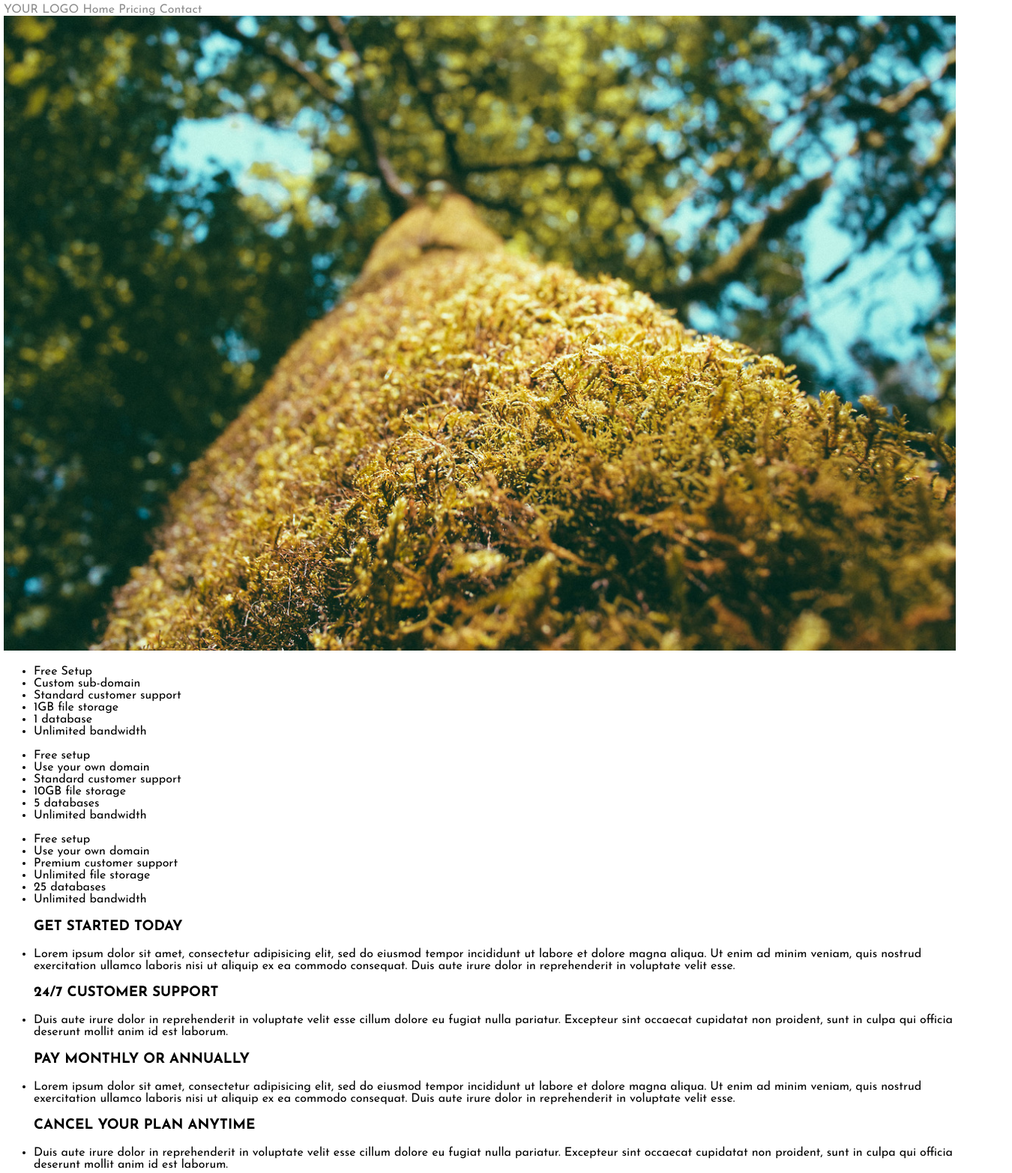
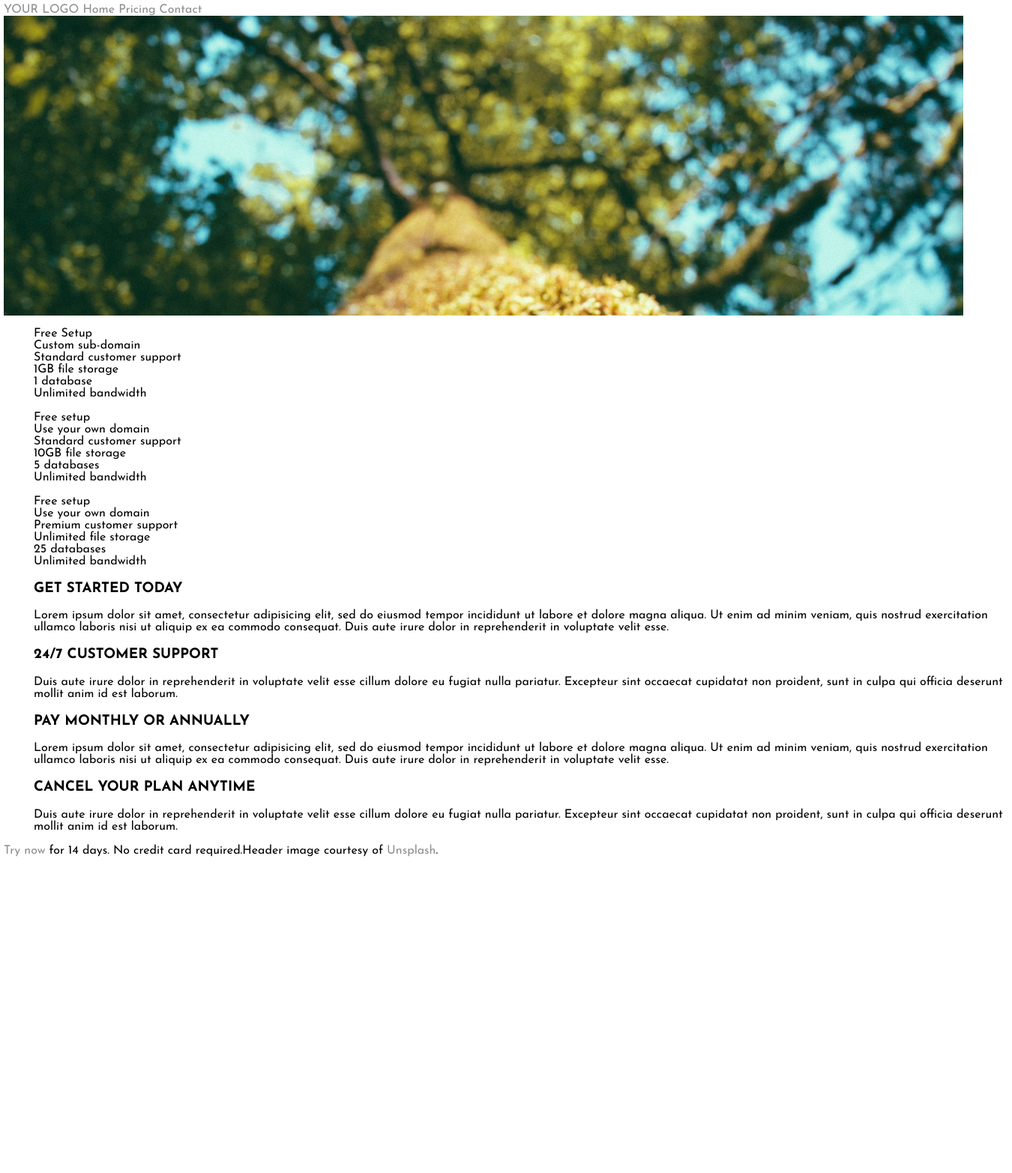
Before and after one commit to MichaelGaynor/Normalize-Website, a plain HTML site: page index.html in a window 1280 px wide. Shown: the top 1565 px of the page at 75% size, 1350 px wide, since content can reach past the window. Drawn offline with Linux system fonts and the light colour scheme.

Commit message:
Changed second set to ol

```diff
--- a/index.html
+++ b/index.html
@@ -9,17 +9,19 @@
 <body>
 
   <div class='Header'>
-    <a href="#">YOUR LOGO</a>
-    <a href="#">Home</a>
-    <a href="#">Pricing</a>
-    <a href="#">Contact</a>
+    <a href="#"> YOUR LOGO </a>
+    <a href="#"> Home </a>
+    <a href="#"> Pricing </a>
+    <a href="#"> Contact </a>
   </div>
 
-  <img src="images/background.jpg" class="Image">
+  <div class="homeTree">
+  <img src="images/background.jpg" class="homeTreePic">
+  </div>
 
   </div>
 
-  <span class="3columns">
+  <div class="3columns">
     <ul class="3column1">
       <li>Free Setup</li>
       <li>Custom sub-domain</li>
@@ -44,10 +46,10 @@
       <li>25 databases</li>
       <li>Unlimited bandwidth</li>
     </ul>
-  </span>
+  </div>
 
   <div class="2columns">
-    <ul class="2column1">
+    <ol class="2column1">
       <h3>GET STARTED TODAY</h3>
       <li>Lorem ipsum dolor sit amet, consectetur adipisicing elit, sed do eiusmod
       tempor incididunt ut labore et dolore magna aliqua. Ut enim ad minim veniam,
@@ -59,8 +61,8 @@
       cillum dolore eu fugiat nulla pariatur. Excepteur sint occaecat cupidatat non
       proident, sunt in culpa qui officia deserunt mollit anim id est laborum.
       </li>
-    </ul>
-    <ul class="2column2">
+    </ol>
+    <ol class="2column2">
       <h3>PAY MONTHLY OR ANNUALLY</h3>
       <li>Lorem ipsum dolor sit amet, consectetur adipisicing elit, sed do eiusmod
       tempor incididunt ut labore et dolore magna aliqua. Ut enim ad minim veniam,
@@ -72,7 +74,7 @@
       cillum dolore eu fugiat nulla pariatur. Excepteur sint occaecat cupidatat non
       proident, sunt in culpa qui officia deserunt mollit anim id est laborum.
       </li>
-    </ul>
+    </ol>
 
   </div>
 
--- a/main.css
+++ b/main.css
@@ -1,14 +1,16 @@
 body{
   font-family: 'Josefin Sans', sans-serif;
   padding: 5px;
+  min-width:1340px;
+  min-height: 1635px;
 }
 
-img{
-  max-width: 100%;
-}
+
+ul{
+  list-style: none;
 }
 
-ul{
+ol{
   list-style: none;
 }
 
@@ -20,7 +22,16 @@ a:hover{
   color: #626262;
 }
 
-.3columns li{
-  float: left;
-  text-align: center;
+
+
+.homeTree{
+position: relative;
+min-height: 400px;
+min-width: 1300px;
+overflow: hidden;
 }
+
+img.homeTreePic{
+  max-width: 100%;
+  position: absolute;
+}
```
